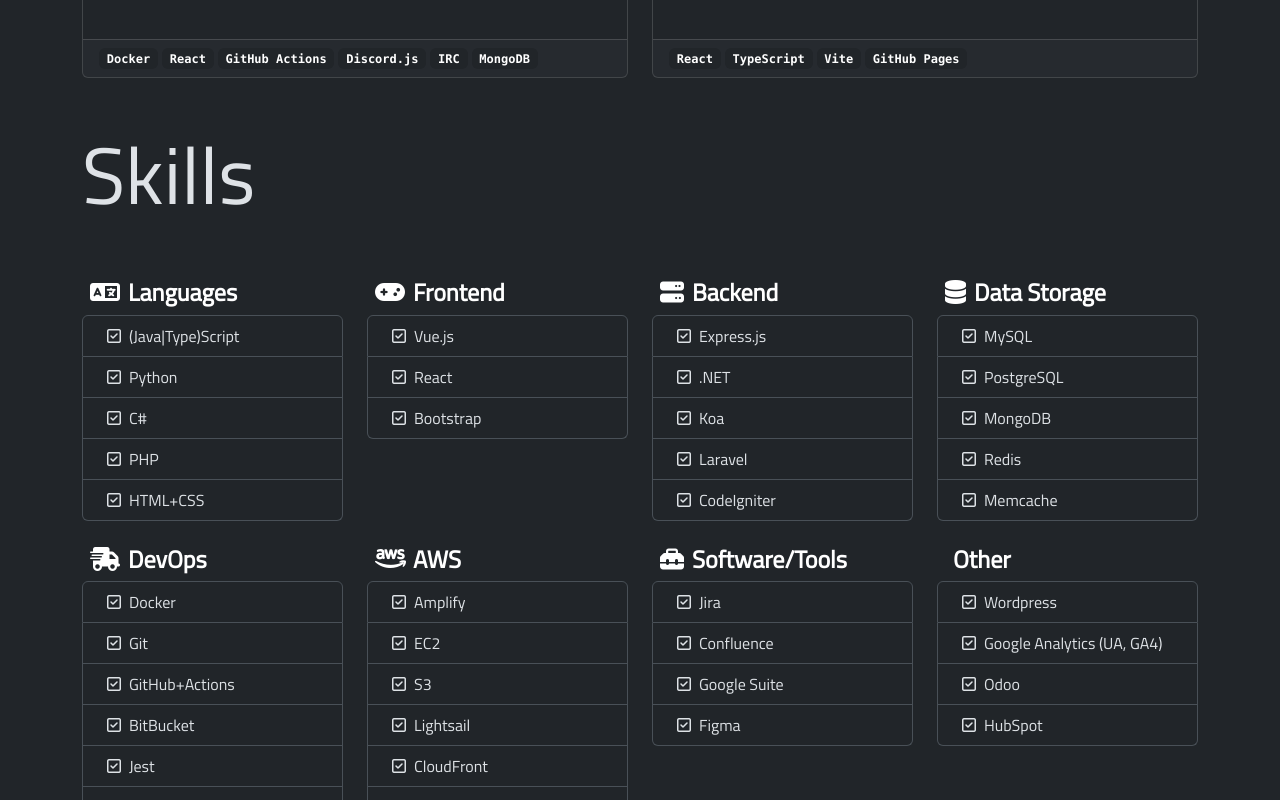
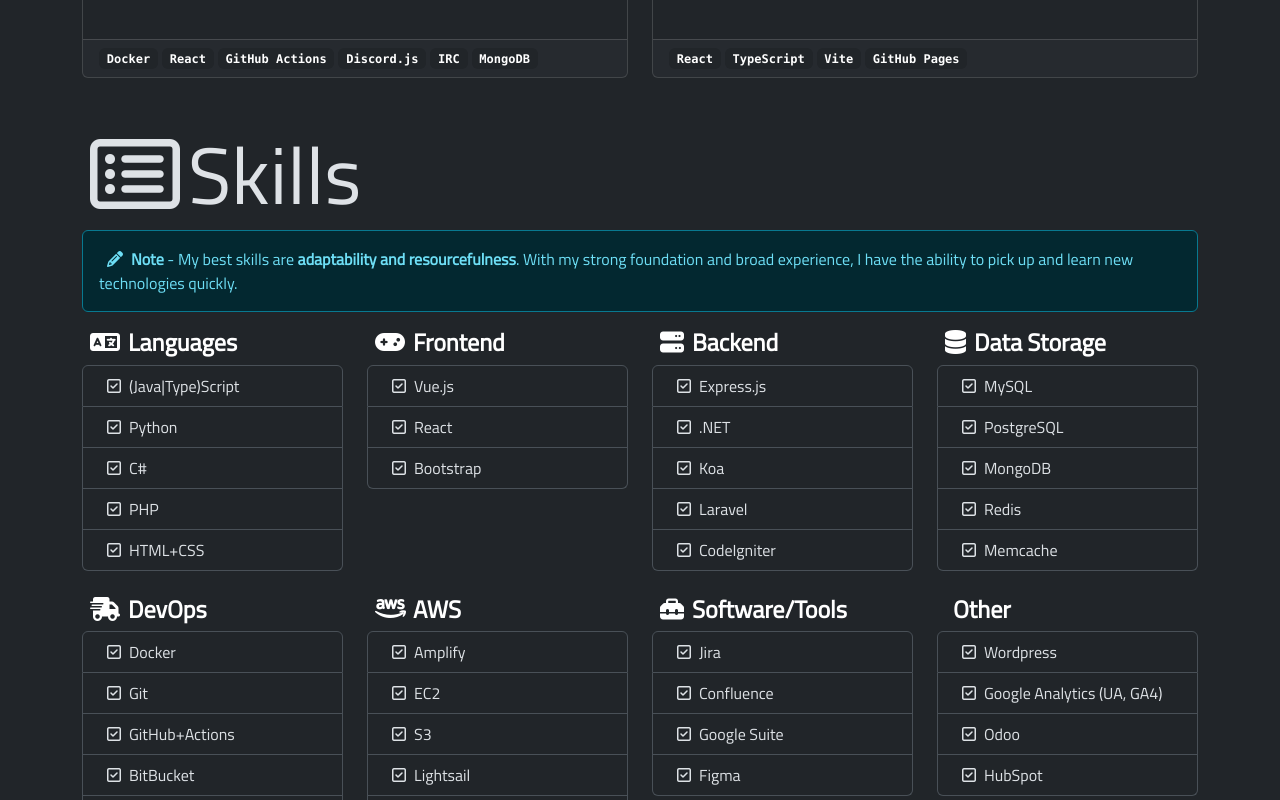
Before and after one commit to greenham/ghsdev-web, a React (Vite) app: page / in a window 1280 px wide. Shown: the part 2520-3320 px from the top of the page. Built offline with nearby package versions, Linux system fonts and the light colour scheme; some icons are missing.

Commit message:
Add Alert component and update Skills header

```diff
--- a/src/components/Skills.tsx
+++ b/src/components/Skills.tsx
@@ -1,4 +1,4 @@
-import { Col, Container, ListGroup, Row } from "react-bootstrap";
+import { Alert, Col, Container, ListGroup, Row } from "react-bootstrap";
 
 function Skills({ id }: { id: string }) {
   const skills = [
@@ -65,8 +65,17 @@
 
   return (
     <Container id={id} className="my-5">
-      <h1 className="display-1">Skills</h1>
-      <Row xs={1} sm={2} md={3} lg={4} className="g-4 py-5">
+      <h1 className="display-1">
+        <i className="fa-regular fa-rectangle-list px-2"></i>Skills
+      </h1>
+      <Alert variant="info">
+        <i className="fa-solid fa-pencil px-2"></i>
+        <strong>Note</strong> - My best skills are{" "}
+        <strong>adaptability and resourcefulness</strong>. With my strong
+        foundation and broad experience, I have the ability to pick up and learn
+        new technologies quickly.
+      </Alert>
+      <Row xs={1} sm={2} md={3} lg={4} className="g-4 pb-5">
         {skills.map((skill, skillIndex) => {
           return (
             <Col key={skillIndex}>
```
